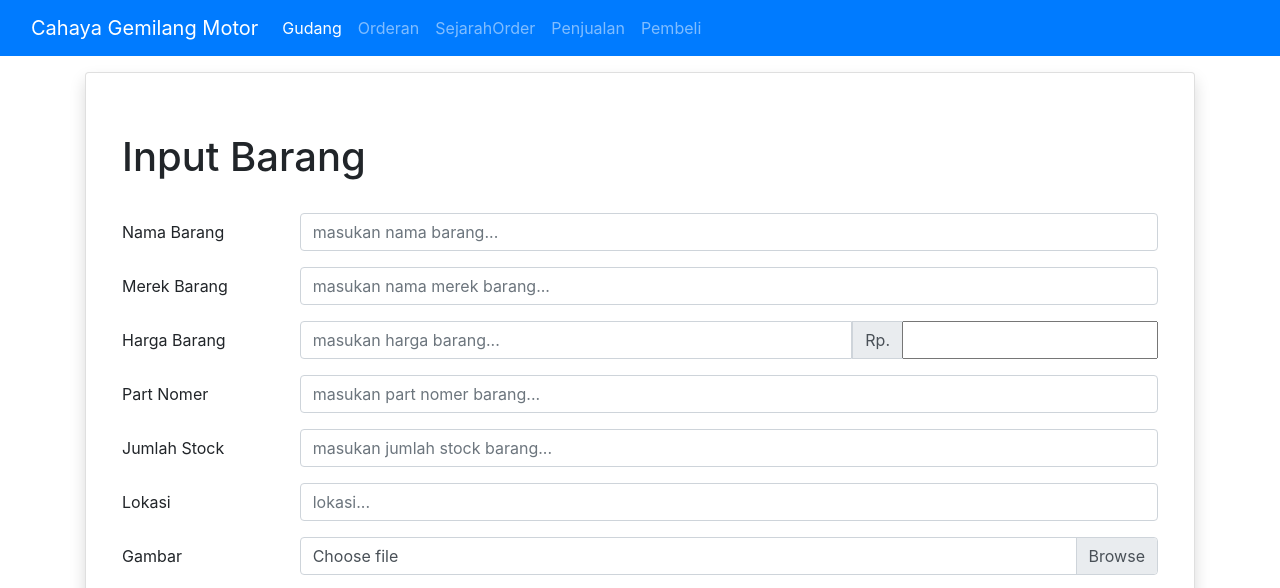
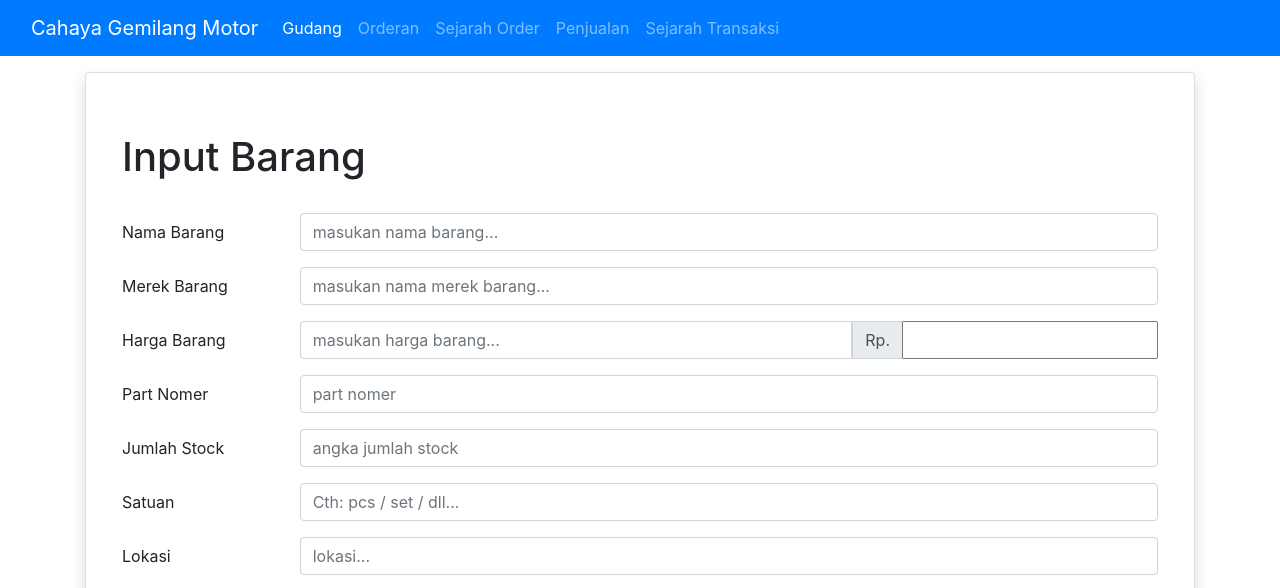
Before and after one commit to madeyoga/CGM-App, a Django app: page /gudang/ in a window 1280 px wide. Shown: the top 588 px of the page. Run offline with Django 3.2, Linux system fonts and the light colour scheme; the visitor is signed in with stand-in values (Sample User, id 1); data that the repository does not hold is empty; some libraries are stand-ins or nearby versions.

Commit message:
Update client design & forms & scripts version

```diff
--- a/CGM_App/webclient/templates/webclient/webclient_base.html
+++ b/CGM_App/webclient/templates/webclient/webclient_base.html
@@ -28,14 +28,17 @@
 	          <a class="nav-link" href="/webclient/order/">Orderan</a>
 			</li>
 			<li class="nav-item">
-	          <a class="nav-link" href="/webclient/order_history/">SejarahOrder</a>
+	          <a class="nav-link" href="/webclient/order_history/">Sejarah Order</a>
 	        </li>
 	        <li class="nav-item">
 	          <a class="nav-link" href="/webclient/transaksi/">Penjualan</a>
-	        </li>
-	        <li class="nav-item">
-	          <a class="nav-link" href="/webclient/pembeli/">Pembeli</a>
-	        </li>
+			</li>
+			<li class="nav-item">
+			  <a class="nav-link" href="/webclient/transaction_history/">Sejarah Transaksi</a>
+			</li>
+	        <!-- <li class="nav-item">
+	          <a class="nav-link" href="/webclient/pembeli/">Langganan</a>
+	        </li> -->
 	      </ul>
 	    </div>
 	  </div>
--- a/CGM_App/webclient/templates/webclient/webclient_gudang.html
+++ b/CGM_App/webclient/templates/webclient/webclient_gudang.html
@@ -39,13 +39,13 @@
 					<div class="form-group row">
 						<label for="nama_barang" class="col-sm-2 col-form-label">Nama Barang</label>
 						<div class="col-sm-10">
-							<input type="text" class="form-control" id="nama_barang" name="nama_barang" placeholder="masukan nama barang...">
+							<input required type="text" class="form-control" id="nama_barang" name="nama_barang" placeholder="masukan nama barang...">
 						</div>
 					</div>
 					<div class="form-group row">
 						<label for="merek_barang" class="col-sm-2 col-form-label">Merek Barang</label>
 						<div class="col-sm-10">
-							<input type="text" class="form-control" id="merek_barang" name="merek_barang" placeholder="masukan nama merek barang...">
+							<input required type="text" class="form-control" id="merek_barang" name="merek_barang" placeholder="masukan nama merek barang...">
 						</div>
 					</div>
 					<div class="form-group row">
@@ -53,7 +53,8 @@
 						<div class="col-sm-10 input-group">
 							<input
 								type="number" v-model="hargaBarang" v-on:change="processNumber()" min="50" class="form-control"
-								id="harga_barang" name="harga_barang" placeholder="masukan harga barang...">
+								id="harga_barang" name="harga_barang" placeholder="masukan harga barang..."
+								required>
 
 							<div class="input-group-prepend">
 								<div class="input-group-text">Rp.</div>
@@ -65,29 +66,35 @@
 					<div class="form-group row">
 						<label for="part_nomer" class="col-sm-2 col-form-label">Part Nomer</label>
 						<div class="col-sm-10">
-							<input type="text" class="form-control" id="part_nomer" name="part_nomer" placeholder="masukan part nomer barang...">
+							<input type="text" class="form-control" id="part_nomer" name="part_nomer" placeholder="part nomer">
 						</div>
 					</div>
 					<div class="form-group row">
 						<label for="jumlah_stock_barang" class="col-sm-2 col-form-label">Jumlah Stock</label>
 						<div class="col-sm-10">
-							<input type="number" class="form-control" id="jumlah_stock_barang" name="jumlah_stock_barang" min="0" placeholder="masukan jumlah stock barang...">
+							<input required type="number" class="form-control" id="jumlah_stock_barang" name="jumlah_stock_barang" placeholder="angka jumlah stock">
 						</div>
 					</div>
 					<div class="form-group row">
-						<label for="jumlah_stock_barang" class="col-sm-2 col-form-label">Lokasi</label>
+						<label for="satuan_barang" class="col-sm-2 col-form-label">Satuan</label>
 						<div class="col-sm-10">
-							<input type="text" class="form-control" id="location" name="location" min="0" placeholder="lokasi...">
+							<input required type="text" class="form-control" id="satuan_barang" name="satuan_barang" placeholder="Cth: pcs / set / dll...">
 						</div>
 					</div>
 					<div class="form-group row">
-						<label for="jumlah_stock_barang" class="col-sm-2 col-form-label">Gambar</label>
+						<label for="location" class="col-sm-2 col-form-label">Lokasi</label>
+						<div class="col-sm-10">
+							<input type="text" class="form-control" id="location" name="location" placeholder="lokasi...">
+						</div>
+					</div>
+					<div class="form-group row">
+						<label for="preview_image" class="col-sm-2 col-form-label">Gambar</label>
 						<div class="col-sm-10">
 							<div class="custom-file">
 								<input type="file" class="custom-file-input" id="preview_image" name="preview_image" accept="image/*">
 								<label id="upload_filename" name="upload_filename" class="custom-file-label" for="preview_image">Choose file</label>
 							</div>
-							<img id="live_preview" class="mt-3 preview-image" src="https://i.pinimg.com/originals/00/ca/2f/00ca2f8c2d0fd1c37375f3d0dc8bf375.png">
+							<img id="live_preview" class="mt-3 preview-image" src="">
 						</div>
 					</div>
 					<div class="form-group row">
@@ -130,7 +137,7 @@
 								<td>[[ item.merek__nama_merek ]]</td>
 								<td>[[ item.part_nomor_barang ]]</td>
 								<td>[[ item.location ]]</td>
-								<td class="dt-body-right">[[ item.quantity ]]</td>
+								<td class="dt-body-right">[[ item.quantity ]] [[ item.unit_type ]]</td>
 								<td class="dt-body-right">Rp. [[ item.harga_preview ]]</td>
 							</tr>
 						</tbody>
@@ -178,13 +185,13 @@
 							<div class="form-group row">
 								<label for="nama_barang" class="col-sm-2 col-form-label">Nama Barang</label>
 								<div class="col-sm-10">
-									<input type="text" class="form-control" v-model="namaBarang" id="nama_barang" name="nama_barang" placeholder="masukan nama barang...">
+									<input required type="text" class="form-control" v-model="namaBarang" id="nama_barang" name="nama_barang" placeholder="masukan nama barang...">
 								</div>
 							</div>
 							<div class="form-group row">
 								<label for="merek_barang" class="col-sm-2 col-form-label">Merek Barang</label>
 								<div class="col-sm-10">
-									<input type="text" class="form-control" v-model="namaMerek" id="merek_barang" name="merek_barang" placeholder="masukan nama merek barang...">
+									<input required type="text" class="form-control" v-model="namaMerek" id="merek_barang" name="merek_barang" placeholder="masukan nama merek barang...">
 								</div>
 							</div>
 							<div class="form-group row">
@@ -192,7 +199,8 @@
 								<div class="col-sm-10 input-group">
 									<input
 										type="number" v-model="hargaBarang" v-on:change="processNumber()" min="50" class="form-control"
-										id="harga_barang" name="harga_barang" placeholder="masukan harga barang...">
+										id="harga_barang" name="harga_barang" placeholder="masukan harga barang..."
+										required>
 
 									<div class="input-group-prepend">
 										<div class="input-group-text">Rp.</div>
@@ -210,17 +218,23 @@
 							<div class="form-group row">
 								<label for="jumlah_stock_barang" class="col-sm-2 col-form-label">Jumlah Stock</label>
 								<div class="col-sm-10">
-									<input type="number" class="form-control" v-model="quantity" id="jumlah_stock_barang" name="jumlah_stock_barang" min="0" placeholder="masukan jumlah stock barang...">
+									<input required type="number" class="form-control" v-model="quantity" id="jumlah_stock_barang" name="jumlah_stock_barang" placeholder="masukan jumlah stock barang...">
 								</div>
 							</div>
 							<div class="form-group row">
-								<label for="jumlah_stock_barang" class="col-sm-2 col-form-label">Lokasi</label>
+								<label for="satuan_barang" class="col-sm-2 col-form-label">Satuan</label>
+								<div class="col-sm-10">
+									<input required type="text" class="form-control" v-model="unitType" id="satuan_barang" name="satuan_barang" placeholder="Cth: pcs / set / dll...">
+								</div>
+							</div>
+							<div class="form-group row">
+								<label for="location" class="col-sm-2 col-form-label">Lokasi</label>
 								<div class="col-sm-10">
 									<input type="text" class="form-control" id="location" v-model="location" name="location" min="0" placeholder="lokasi...">
 								</div>
 							</div>
 							<div class="form-group row">
-								<label for="jumlah_stock_barang" class="col-sm-2 col-form-label">Gambar</label>
+								<label for="preview_image" class="col-sm-2 col-form-label">Gambar</label>
 								<div class="col-sm-10">
 									<div class="custom-file">
 										<input type="file" class="custom-file-input" id="preview_image_modal" name="preview_image" accept="image/*">
@@ -251,7 +265,7 @@
 		var initialData = JSON.parse(document.getElementById('initialData').textContent);
 		console.log(initialData);
 	</script>
-	<script src="{% static 'webclient/js/gudang_app-0.0.2.js' %}" type="text/javascript"></script>
+	<script src="{% static 'webclient/js/gudang_app-0.0.3.js' %}" type="text/javascript"></script>
 	<script src="{% static 'webclient/js/gudang_datatables.js' %}" type="text/javascript"></script>
 	<script src="{% static 'webclient/js/jquery.mobile-events.min.js' %}" type="text/javascript"></script>
 {% endblock %}
```
Also changed, not shown: CGM_App/webclient/templates/webclient/webclient_transaction_history_submission.html (+18 -9 lines).
